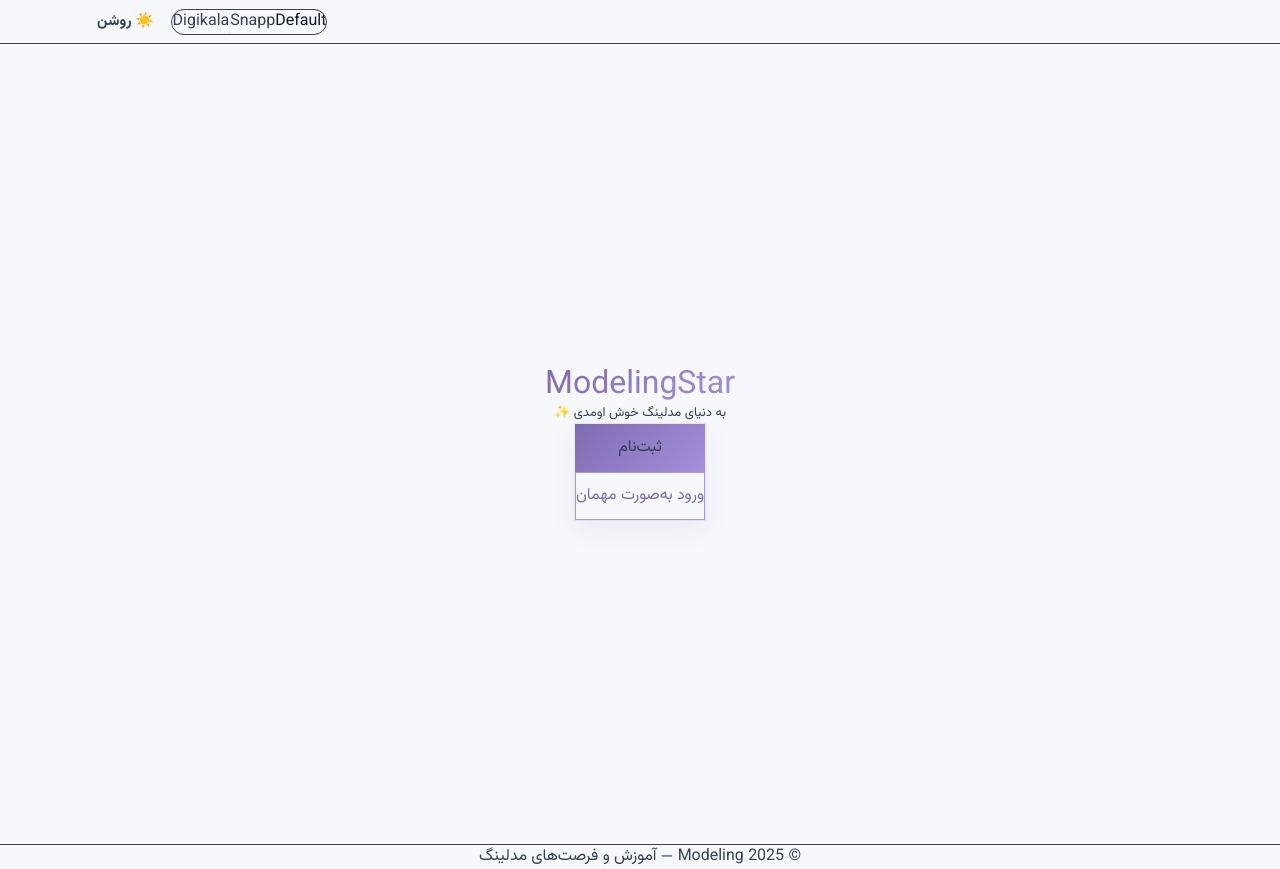
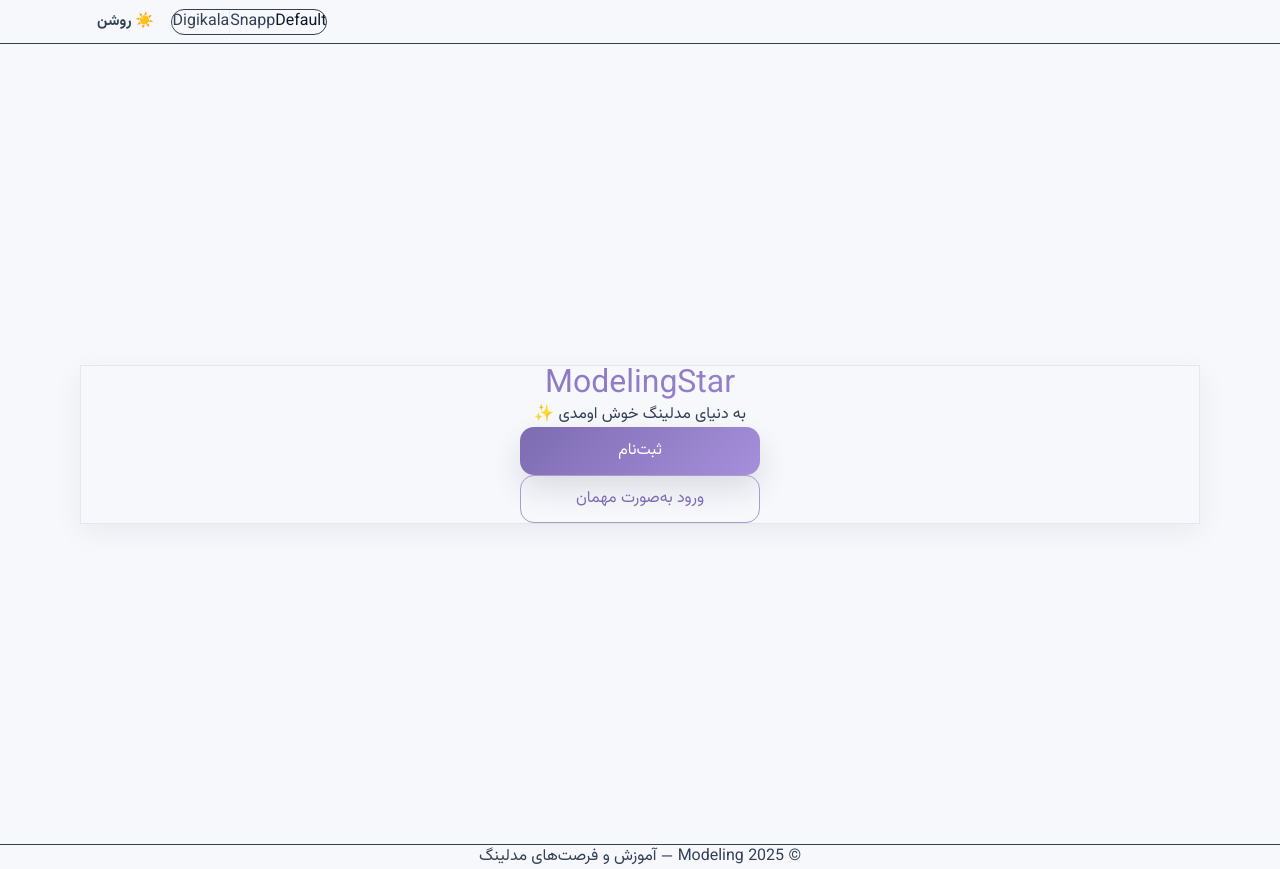
Before and after one commit to amiir2338/modeling-monorepo, a Next.js app in the folder modeling-frontend/: page /splash in a window 1280 px wide. Built offline with nearby package versions, Linux system fonts and the light colour scheme.

Commit message:
chore(auto): sync @ 2025-08-17 05:39:44

```diff
--- a/modeling-frontend/src/app/splash/page.tsx
+++ b/modeling-frontend/src/app/splash/page.tsx
@@ -5,129 +5,122 @@ import { useRouter } from 'next/navigation';
 
 /**
  * ELI5:
- * - اسم اپ اول میاد؛ بعد از 1.2s کارت دکمه‌ها با فِید/اسلاید ظاهر میشه.
- * - کارت جمع‌وجور و وسط‌چین با سایه‌ی لطیف (حس همان فرم قبلی).
- * - دو دکمه کاملاً جدا و هم‌اندازه‌اند:
- *    - «ثبت‌نام» (CTA گرادیانی برند)
- *    - «ورود به‌صورت مهمان» (Outline برند)
- * - هیچ any توی کد نیست؛ CSS variables با تایپ درست ست می‌شن.
+ * - اول اسم اپ نمایش داده می‌شود؛ بعد از 1.2s کارت دکمه‌ها با فید/اسلاید ظاهر می‌شود.
+ * - همه‌چیز داخل «کارت» گرد با سایه‌ی لطیف است.
+ * - دکمه‌ها دقیقاً مثل CTA فرم قبلی‌اند (قد 48px، radius ~14px، فونت بولد):
+ *    • ثبت‌نام = گرادیان برند   • ورود مهمان = Outline برند
+ * - هیچ وابستگی به CSS خارجی ندارد و با هر CSS سراسری تداخلی پیدا نمی‌کند.
  */
 export default function SplashPage() {
   const router = useRouter();
   const [showChoices, setShowChoices] = useState(false);
 
-  // 🎨 پالت برند بر اساس لوگوت (می‌تونی هر وقت خواستی این هگزها رو عوض کنی)
+  // 🎨 رنگ‌های سازمانی (از لوگو)
   const BRAND = {
-    primary: '#7D6CB2',       // --brand-1
-    accent: '#A68FDB',        // --brand-2
+    primary: '#7D6CB2',  // رنگ اصلی
+    accent:  '#A68FDB',  // رنگ مکمل گرادیان
+    border:  '#E7E5EF',  // رنگ پیشنهادی بوردر کارت
     textOnBrand: '#FFFFFF',
-    neutralBorder: '#E7E5EF',
   };
 
-  // ✅ بدون any — برای CSS Variables از React.CSSProperties استفاده می‌کنیم
-  const brandVars: React.CSSProperties = {
-    ['--brand-1']: BRAND.primary,
-    ['--brand-2']: BRAND.accent,
-    ['--text-on-brand']: BRAND.textOnBrand,
-    ['--neutral-border']: BRAND.neutralBorder,
-  } as React.CSSProperties;
-
+  // ELI5: بعد از کمی مکث، کارت دکمه‌ها نمایان شود (افکت ورود)
   useEffect(() => {
     const t = setTimeout(() => setShowChoices(true), 1200);
     return () => clearTimeout(t);
   }, []);
 
-  // مسیرها را متناسب پروژه‌ات تنظیم کن
-  const goToSignup = () => router.push('/auth/register'); // TODO: اگر مسیر ثبت‌نام فرق دارد، عوضش کن
+  // مسیرها را مطابق پروژهٔ خودت تغییر بده
+  const goToSignup = () => router.push('/auth/register'); // TODO: مسیر واقعی ثبت‌نام
   const continueAsGuest = () => {
     try { localStorage.setItem('guest', '1'); } catch {}
-    router.push('/jobs'); // TODO: مسیر لندینگ مهمان
+    router.push('/jobs'); // TODO: صفحهٔ لندینگ مهمان
   };
 
   return (
-    <main className="min-h-screen bg-slate-50 dark:bg-slate-900" style={brandVars}>
-      {/* پس‌زمینه گرادیانی لطیف بالای صفحه */}
+    <main className="min-h-screen bg-slate-50 dark:bg-slate-900 flex items-center justify-center px-4">
+      {/* بک‌گراند لطیف بالای صفحه (اختیاری) */}
       <div
         aria-hidden
         className="absolute inset-x-0 top-0 h-[40vh] pointer-events-none"
         style={{
           background:
-            'radial-gradient(1200px 350px at 50% -50px, color-mix(in srgb, var(--brand-2) 20%, #ffffff), transparent 70%)',
+            `radial-gradient(1200px 350px at 50% -50px, ${mix(BRAND.accent, '#ffffff', 0.2)}, transparent 70%)`,
         }}
       />
 
-      {/* کانتینر مرکزی */}
-      <div className="relative grid place-items-center min-h-screen px-4">
-        <div className="w-full flex flex-col items-center">
-          {/* تیتر گرادیانی */}
+      {/* کارت مرکزی که همه‌چیز داخل آن است */}
+      <div
+        className={`relative w-full max-w-md bg-white border rounded-2xl shadow-[0_8px_28px_rgba(15,23,42,.06)] p-6 sm:p-7 transition-all duration-700
+          ${showChoices ? 'opacity-100 translate-y-0' : 'opacity-0 translate-y-4'}`}
+        style={{ borderColor: BRAND.border }}
+      >
+        {/* عنوان با گرادیان برند */}
         <h1
-            className="text-center font-black bg-clip-text text-transparent select-none transition duration-700 ease-out"
+          className="text-center font-black bg-clip-text text-transparent select-none"
           style={{
-              backgroundImage: 'linear-gradient(135deg, var(--brand-1), var(--brand-2))',
+            backgroundImage: `linear-gradient(135deg, ${BRAND.primary}, ${BRAND.accent})`,
             fontSize: '2rem', // ~32px
             lineHeight: 1.15,
-              transform: showChoices ? 'translateY(0)' : 'translateY(6px)',
-              opacity: showChoices ? 1 : 0,
           }}
         >
           ModelingStar
         </h1>
 
-          {/* زیرتیتر با فاصله‌ی منطقی از کارت */}
-          <p
-            className="mt-2 text-center text-[13px] text-slate-600 transition duration-700"
-            style={{ opacity: showChoices ? 1 : 0 }}
-          >
+        {/* متن خوشامد کوتاه */}
+        <p className="mt-2 text-center text-sm text-slate-600">
           به دنیای مدلینگ خوش اومدی ✨
         </p>
 
-          {/* کارت دکمه‌ها */}
-          <div
-            className="mt-4 transition-all duration-700 ease-out"
-            style={{
-              opacity: showChoices ? 1 : 0,
-              transform: showChoices ? 'translateY(0)' : 'translateY(8px)',
-            }}
-          >
-            <div
-              className="bg-white rounded-2xl shadow-[0_8px_28px_rgba(15,23,42,.06)] border p-5 sm:p-6"
-              style={{
-                borderColor: 'var(--neutral-border)',
-                // ELI5: کارت جمع‌وجور—عرض ثابت روی دسکتاپ، فول‌ویدث روی موبایل
-                maxWidth: 420,
-                width: '100%',
-              }}
-            >
-              <div className="flex flex-col items-center gap-3">
-                {/* دکمهٔ ثبت‌نام (CTA گرادیانی) — هم‌اندازه با مهمان */}
+        {/* دکمه‌ها — جدا از هم با فاصله مناسب */}
+        <div className="mt-6 flex flex-col items-center gap-4">
+          {/* دکمهٔ ثبت‌نام (CTA گرادیانی) */}
           <button
             type="button"
             onClick={goToSignup}
-                  className="rounded-xl text-white font-extrabold shadow-lg active:scale-[.98] transition w-full sm:w-[240px]"
+            className="font-extrabold text-white shadow-lg active:scale-[.98] transition"
+            // ELI5: این استایل‌ها دقیقا حس CTA فرم را می‌دهند
             style={{
-                    display: 'inline-flex',         // ELI5: جلوی width:100% سراسری را می‌گیرد
-                    height: '48px',
+              display: 'inline-flex',           // اگر جایی button{width:100%} داشته باشی، خنثی می‌کند
               alignItems: 'center',
               justifyContent: 'center',
-                    backgroundImage: 'linear-gradient(135deg, var(--brand-1), var(--brand-2))',
+              width: '100%',                    // موبایل تمام‌عرض
+              maxWidth: 240,                    // دسکتاپ جمع‌وجور مثل فرم
+              height: 48,                       // قد ثابت (مثل «ارسال برای بررسی»)
+              borderRadius: 14,                 // گرد و «گوشتالو»
+              padding: '0 22px',
+              color: BRAND.textOnBrand,
+              backgroundImage: `linear-gradient(135deg, ${BRAND.primary}, ${BRAND.accent})`,
+              boxShadow: '0 14px 30px rgba(15,23,42,.12)',
             }}
             aria-label="ثبت‌نام"
           >
             ثبت‌نام
           </button>
 
-                {/* دکمهٔ ورود مهمان (Outline برند) — هم‌اندازه با ثبت‌نام */}
+          {/* دکمهٔ ورود مهمان (Outline برند) */}
           <button
             type="button"
             onClick={continueAsGuest}
-                  className="rounded-xl bg-white font-bold active:scale-[.98] transition border shadow-sm w-full sm:w-[240px]"
+            className="font-bold bg-white active:scale-[.98] transition"
             style={{
               display: 'inline-flex',
-                    height: '48px',
               alignItems: 'center',
               justifyContent: 'center',
-                    color: 'var(--brand-1)',
-                    borderColor: 'color-mix(in srgb, var(--brand-1) 60%, #e2e8f0)',
+              width: '100%',
+              maxWidth: 240,
+              height: 48,
+              borderRadius: 14,
+              padding: '0 22px',
+              color: BRAND.primary,
+              border: `1px solid ${mix(BRAND.primary, '#e2e8f0', 0.4)}`, // بوردر ملایم برند
+              boxShadow: '0 1px 0 rgba(0,0,0,.02)',
+            }}
+            onMouseEnter={(e) => {
+              // ELI5: افکت هاور خیلی نرم
+              (e.currentTarget as HTMLButtonElement).style.backgroundColor = mix(BRAND.primary, '#ffffff', 0.06);
+            }}
+            onMouseLeave={(e) => {
+              (e.currentTarget as HTMLButtonElement).style.backgroundColor = '#ffffff';
             }}
             aria-label="ورود به‌صورت مهمان"
           >
@@ -135,9 +128,28 @@ export default function SplashPage() {
           </button>
         </div>
       </div>
-          </div>
-        </div>
-      </div>
     </main>
   );
 }
+
+/* ===== Helpers (ELI5): یک میکس ساده رنگ که نیاز به کتابخانه ندارد ===== */
+/** رنگ A و B را با نسبت t (0..1) میکس می‌کند و خروجی hex می‌دهد. */
+function mix(a: string, b: string, t: number): string {
+  const A = hexToRgb(a), B = hexToRgb(b);
+  const r = Math.round(A.r + (B.r - A.r) * t);
+  const g = Math.round(A.g + (B.g - A.g) * t);
+  const bch = Math.round(A.b + (B.b - A.b) * t);
+  return rgbToHex(r, g, bch);
+}
+function hexToRgb(hex: string) {
+  const m = hex.replace('#', '');
+  const v = m.length === 3
+    ? m.split('').map((x) => x + x).join('')
+    : m;
+  const num = parseInt(v, 16);
+  return { r: (num >> 16) & 255, g: (num >> 8) & 255, b: num & 255 };
+}
+function rgbToHex(r: number, g: number, b: number) {
+  const toHex = (n: number) => n.toString(16).padStart(2, '0');
+  return `#${toHex(r)}${toHex(g)}${toHex(b)}`;
+}
```
Lines whose indentation alone changed are shown as unchanged.
